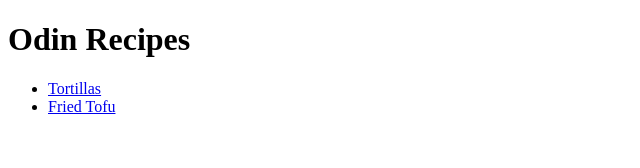
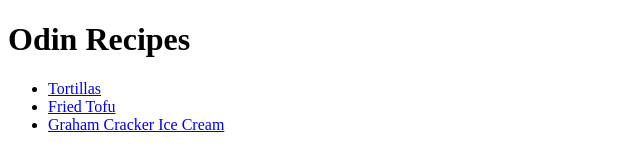
Before and after one commit to krjohnson628/odin-recipes, a plain HTML site: page index.html in a window 1280 px wide. Shown: the whole page, without its empty margins (0-640 px from the left). Drawn offline with Linux system fonts and the light colour scheme.

Commit message:
Add ice cream link

```diff
--- a/index.html
+++ b/index.html
@@ -9,6 +9,7 @@
         <ul>
             <li><a href="./tortillas.html">Tortillas</a></li>
             <li><a href="./friedtofu.html">Fried Tofu</a></li>
+            <li><a href="./icecream.html">Graham Cracker Ice Cream</a></li>
         </ul>
     </body>
 </html>
```
